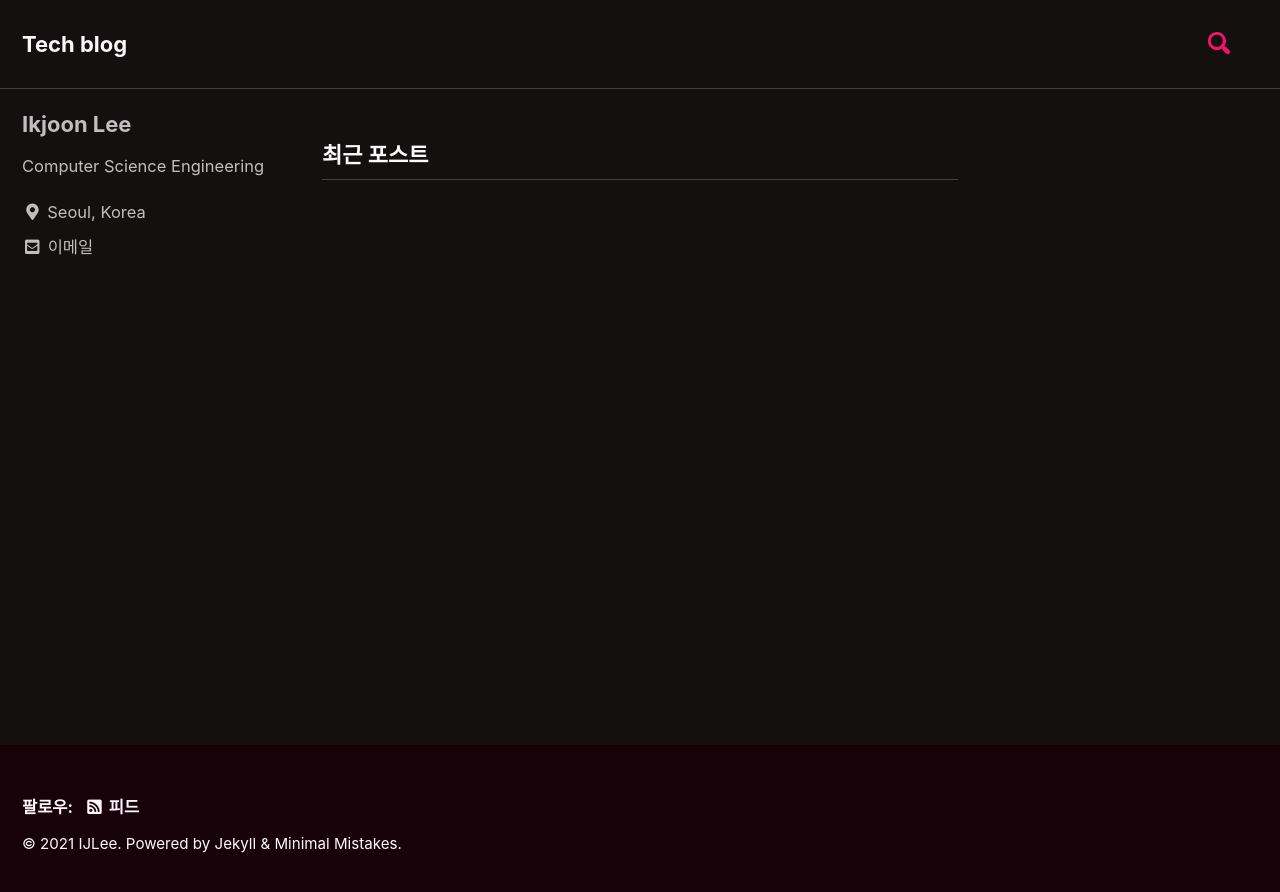
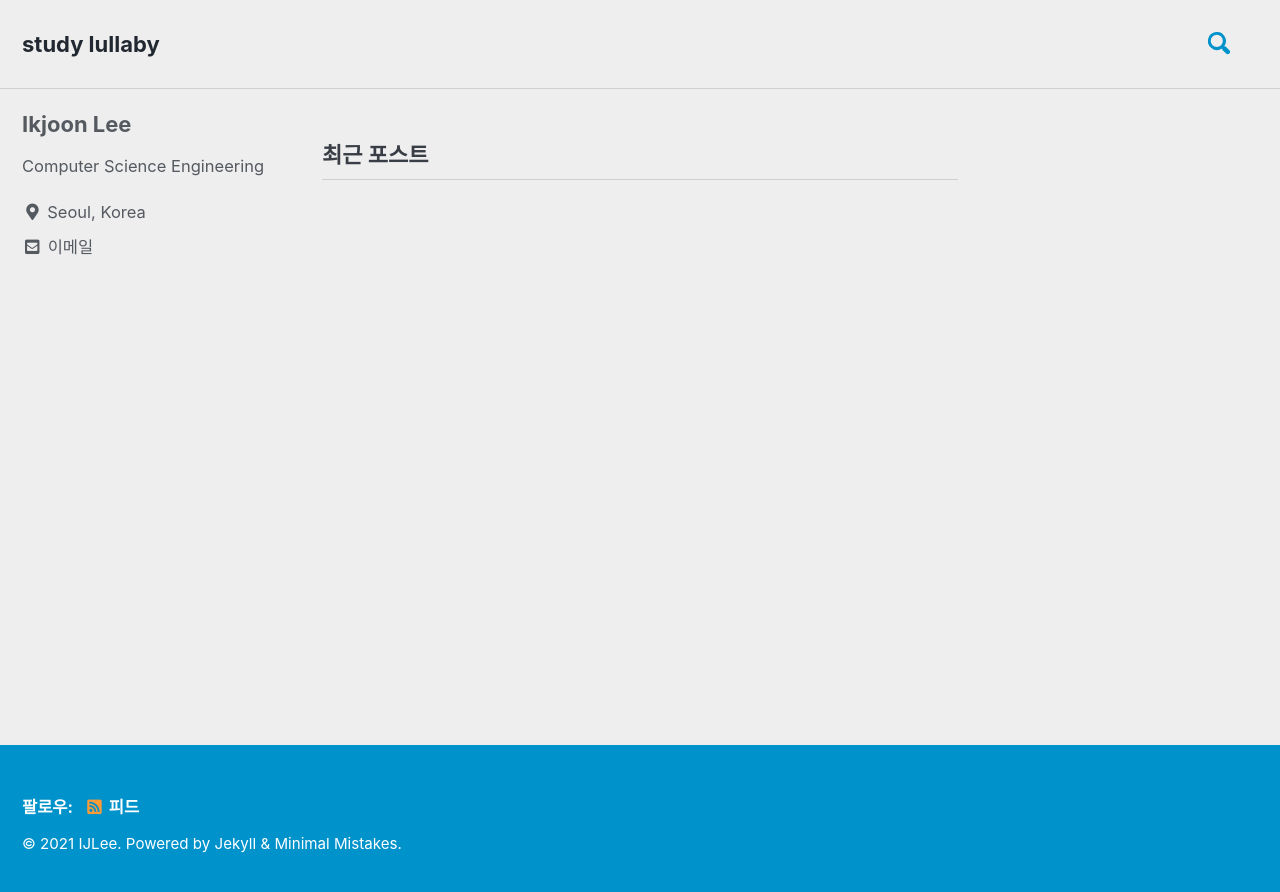
Before and after one commit to IJLee0812/ijlee0812.github.io, a Jekyll site: the page built from index.html, in a window 1280 px wide. Shown: the top 892 px of the page. Built offline with Jekyll 4.4.1, drawn with Linux system fonts in a browser that asks for light colours; cached includes are drawn as plain includes; the list of posts is cut into pages by our own code.

Commit message:
Update _config.yml

```diff
--- a/_config.yml
+++ b/_config.yml
@@ -12,15 +12,15 @@
 
 # theme                  : "minimal-mistakes-jekyll"
 # remote_theme           : "mmistakes/minimal-mistakes"
-minimal_mistakes_skin    : "neon" # "air", "aqua", "contrast", "dark", "dirt", "neon", "mint", "plum", "sunrise"
+minimal_mistakes_skin    : "air" # "air", "aqua", "contrast", "dark", "dirt", "neon", "mint", "plum", "sunrise"
 
 # Site Settings
 locale                   : "ko"
-title                    : "Tech blog"
+title                    : "study lullaby"
 title_separator          : "-"
 subtitle                 : # site tagline that appears below site title in masthead
 name                     : "IJLee"
-description              : "Only for Portfolio"
+description              : "for study"
 url                      : "https://ijlee0812.github.io"
 baseurl                  : # the subpath of your site, e.g. "/blog"
 repository               : "ijlee0812/ijlee0812.github.io"
```
